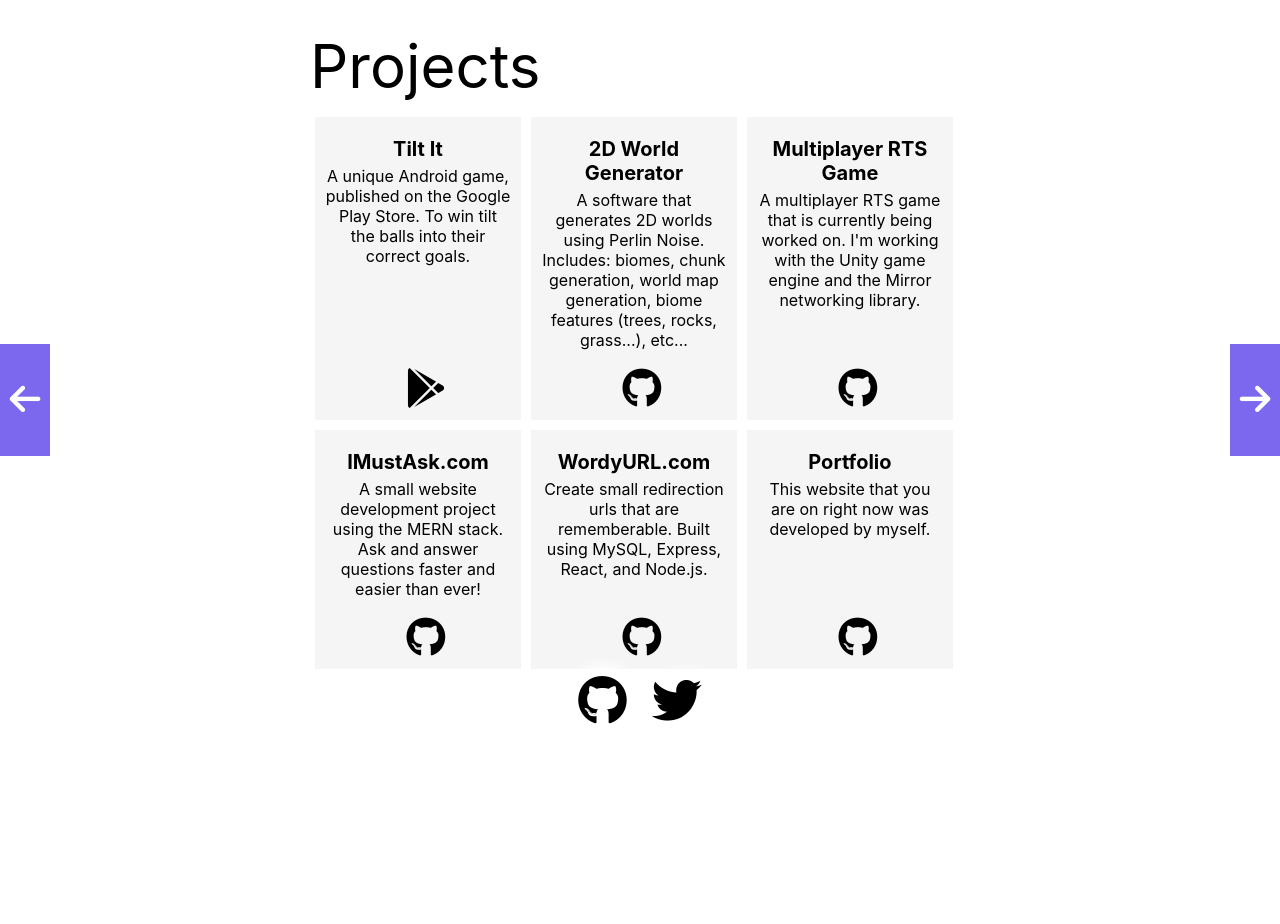
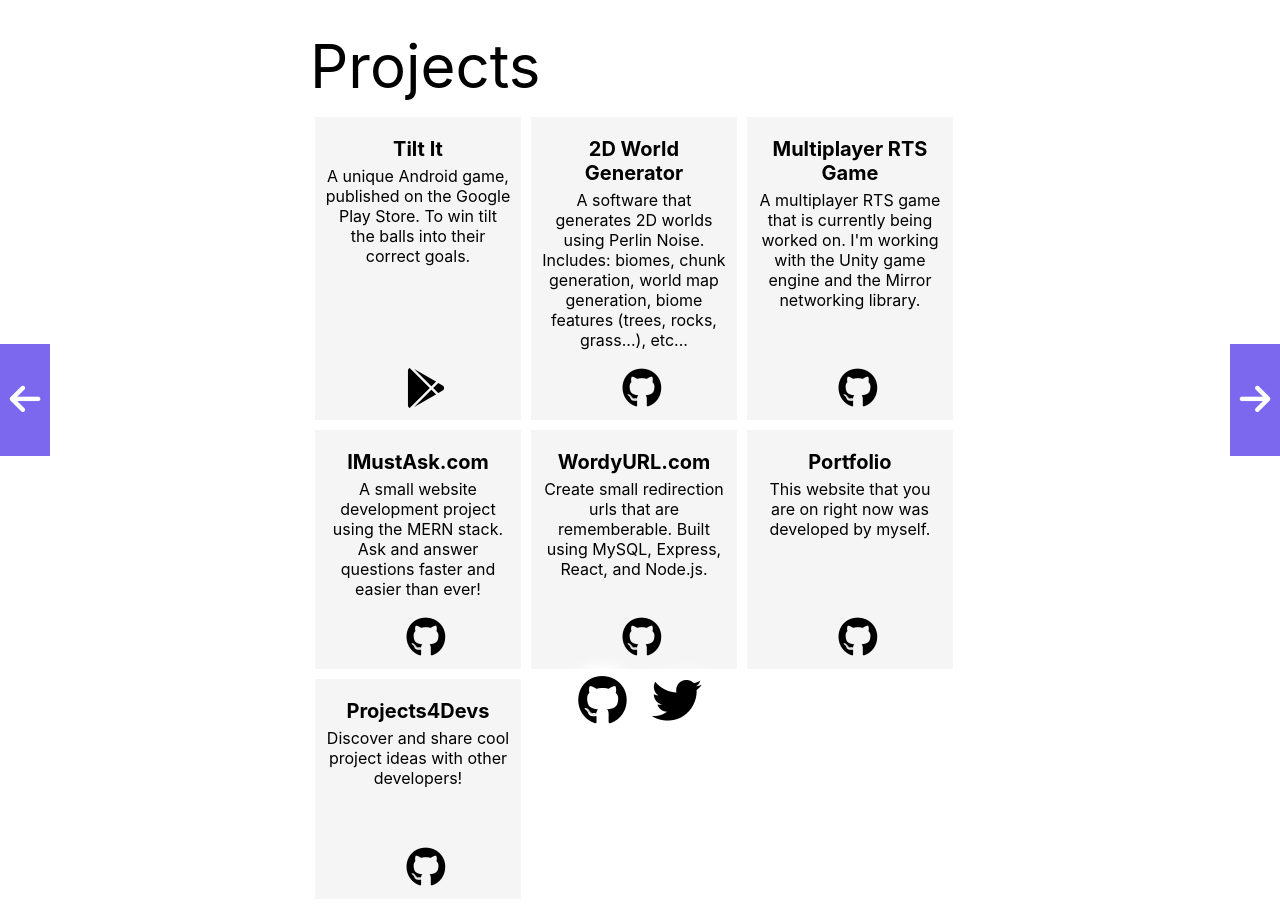
Before and after one commit to CorieW/Portfolio-Front, a React (Create React App) app: page /projects in a window 1280 px wide. Shown: the top 924 px of the page. Before the commit the page ends 829 px from the top, so only its background shows below. Built offline with nearby package versions, Linux system fonts and the light colour scheme.

Commit message:
Added Projects4Devs project to projects page.

```diff
--- a/src/components/Projects/Projects.js
+++ b/src/components/Projects/Projects.js
@@ -60,6 +60,15 @@ export default function Projects() {
                         </a>
                     </div>
                 </div>
+                <div className='project'>
+                    <p className='project-name'>Projects4Devs</p>
+                    <p className='short-description'>Discover and share cool project ideas with other developers!</p>
+                    <div className='links'>
+                        <a className='link fab fa-github' href='https://github.com/CorieW/Projects4Devs' target='_blank' rel='noreferrer'>
+                            <span className='screen-reader-text'>Project's GitHub repository</span>
+                        </a>
+                    </div>
+                </div>
             </div>
         </div>
     )
```
